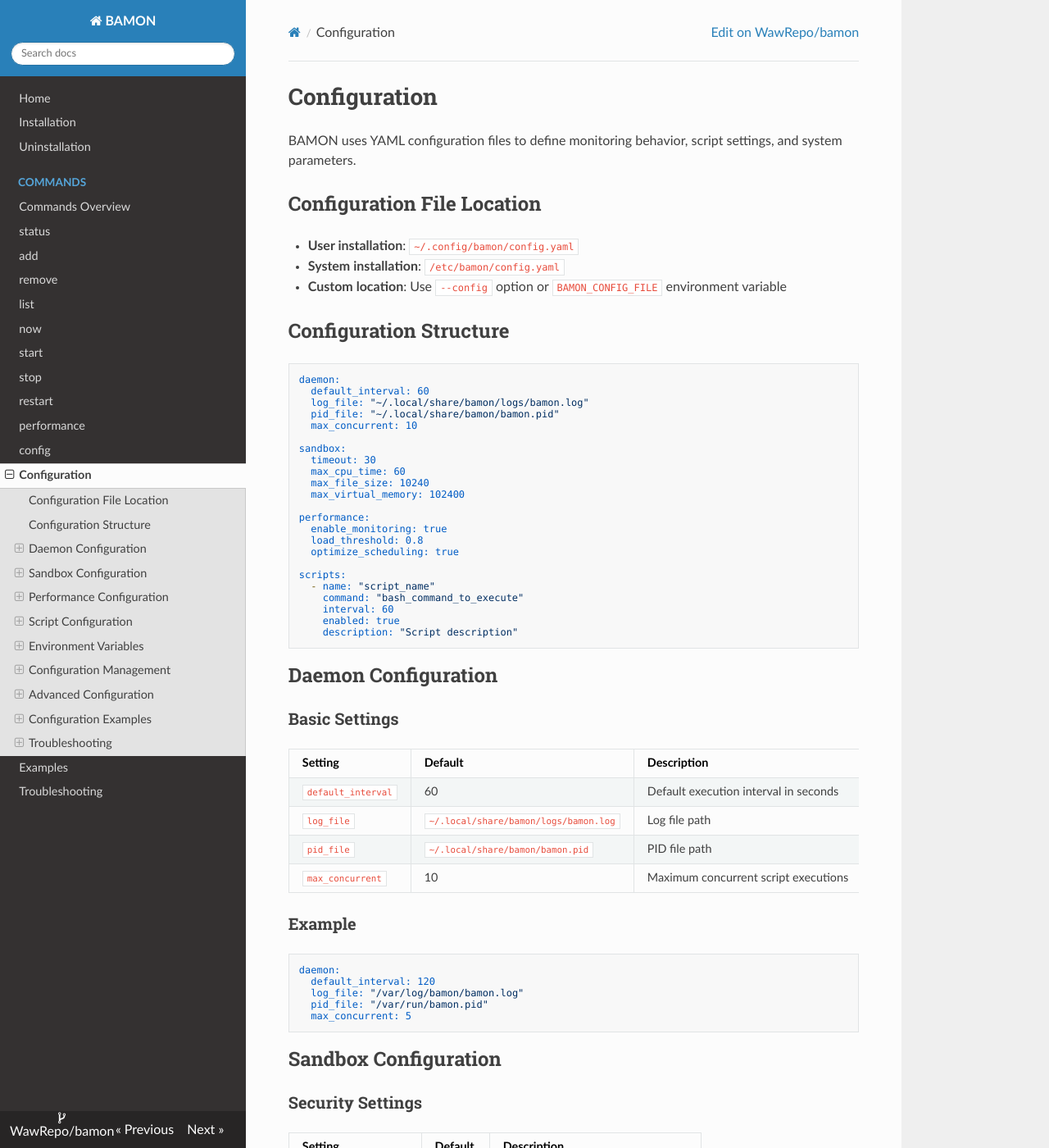
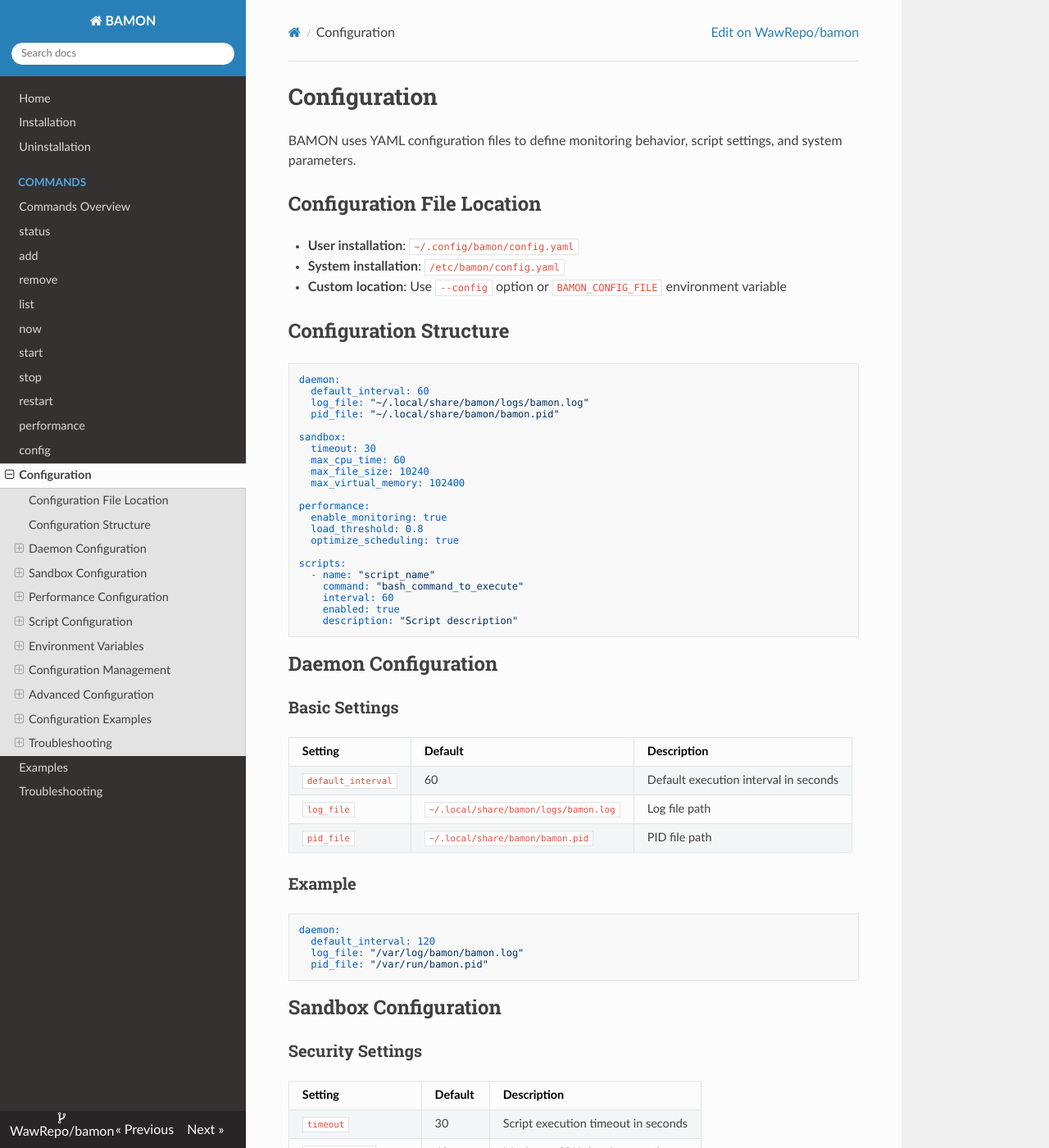
Before and after one commit to WawRepo/bamon, an MkDocs documentation site: the page built from docs/configuration.md, in a window 1280 px wide and 1400 px high. Shown: the whole window at 82% size. Built offline with MkDocs 1.6.1, drawn with Linux system fonts in a browser that asks for light colours; nearby versions of some CDN libraries; some of the changed text lies outside the part shown.

Commit message:
refactor: Remove max_concurrent functionality completely
- Remove max_concurrent from all configuration files and templates
- Remove can_run_more_scripts() function and all its usage
- Remove get_max_concurrent() function from config library
- Remove max_concurrent from validation requirements
- Remove max_concurrent from config show/validate commands
- Remove max_concurrent from all documentation (man pages, config docs, FAQ, troubleshooting)
- Remove max_concurrent from test files and examples
- Remove max_concurrent from install scripts default configurations
- Remove max_concurrent from performance metrics
- Clean up all references since sequential execution doesn't need concurrent limits

This simplifies the codebase since BAMON now runs scripts sequentially,
making concurrent execution limits unnecessary.

````diff
--- a/docs/configuration.md
+++ b/docs/configuration.md
@@ -15,7 +15,6 @@
   default_interval: 60
   log_file: "~/.local/share/bamon/logs/bamon.log"
   pid_file: "~/.local/share/bamon/bamon.pid"
-  max_concurrent: 10
 
 sandbox:
   timeout: 30
@@ -45,7 +44,6 @@
 | `default_interval` | 60 | Default execution interval in seconds |
 | `log_file` | `~/.local/share/bamon/logs/bamon.log` | Log file path |
 | `pid_file` | `~/.local/share/bamon/bamon.pid` | PID file path |
-| `max_concurrent` | 10 | Maximum concurrent script executions |
 
 ### Example
 
@@ -54,7 +52,6 @@
   default_interval: 120
   log_file: "/var/log/bamon/bamon.log"
   pid_file: "/var/run/bamon.pid"
-  max_concurrent: 5
 ```
 
 ## Sandbox Configuration
@@ -231,7 +227,6 @@
 daemon:
   default_interval: 10
   log_file: "~/dev/bamon.log"
-  max_concurrent: 5
 
 sandbox:
   timeout: 60
@@ -251,7 +246,6 @@
   default_interval: 60
   log_file: "/var/log/bamon/bamon.log"
   pid_file: "/var/run/bamon.pid"
-  max_concurrent: 10
 
 sandbox:
   timeout: 30
````
Also changed, not shown: other parts of docs/configuration.md (+0 -1 lines), docs/FAQ.md (+0 -2 lines), docs/bamon.1.md (+0 -1 lines), docs/installation.md (+0 -1 lines), docs/troubleshooting.md (+0 -1 lines), 12 other files.
